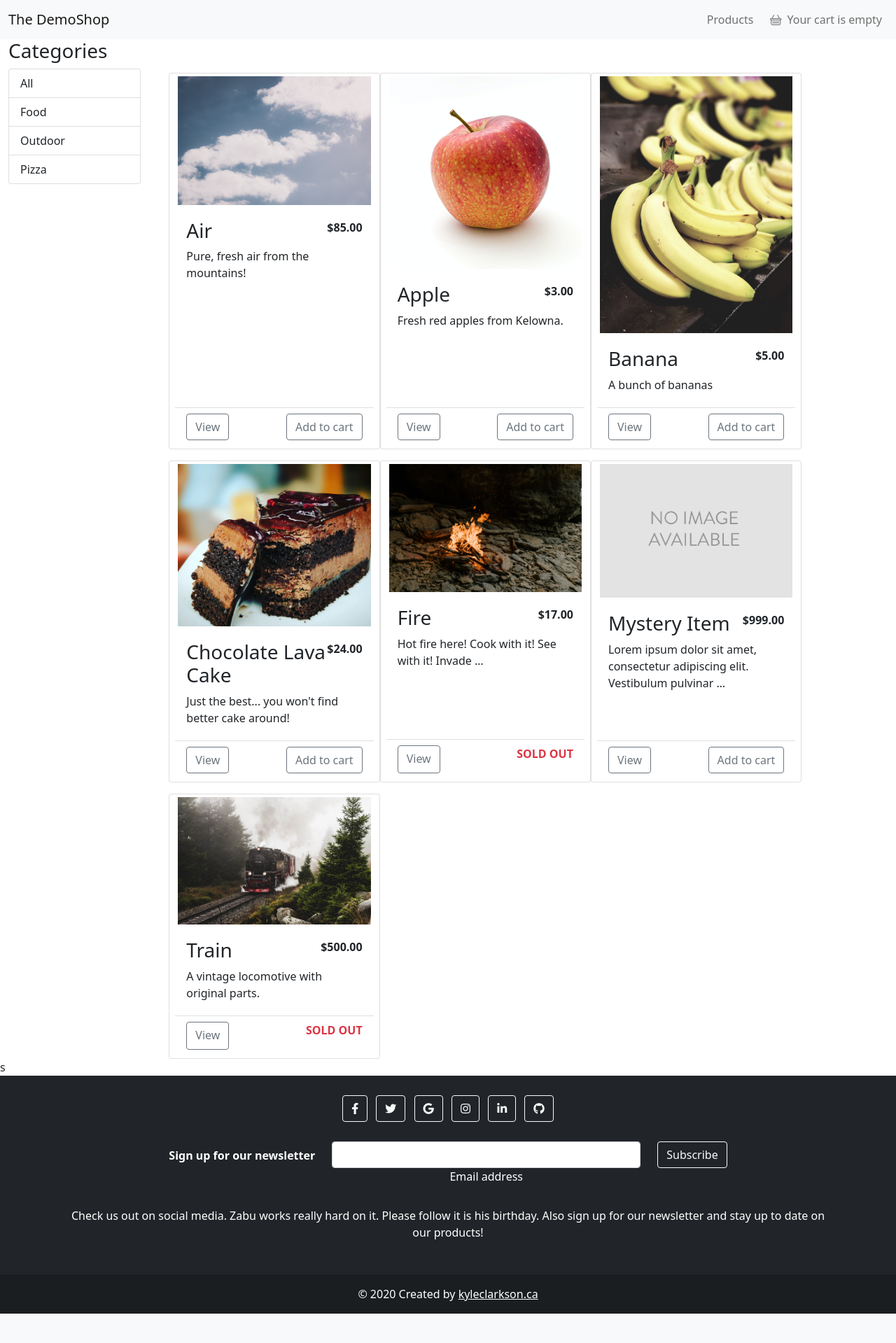
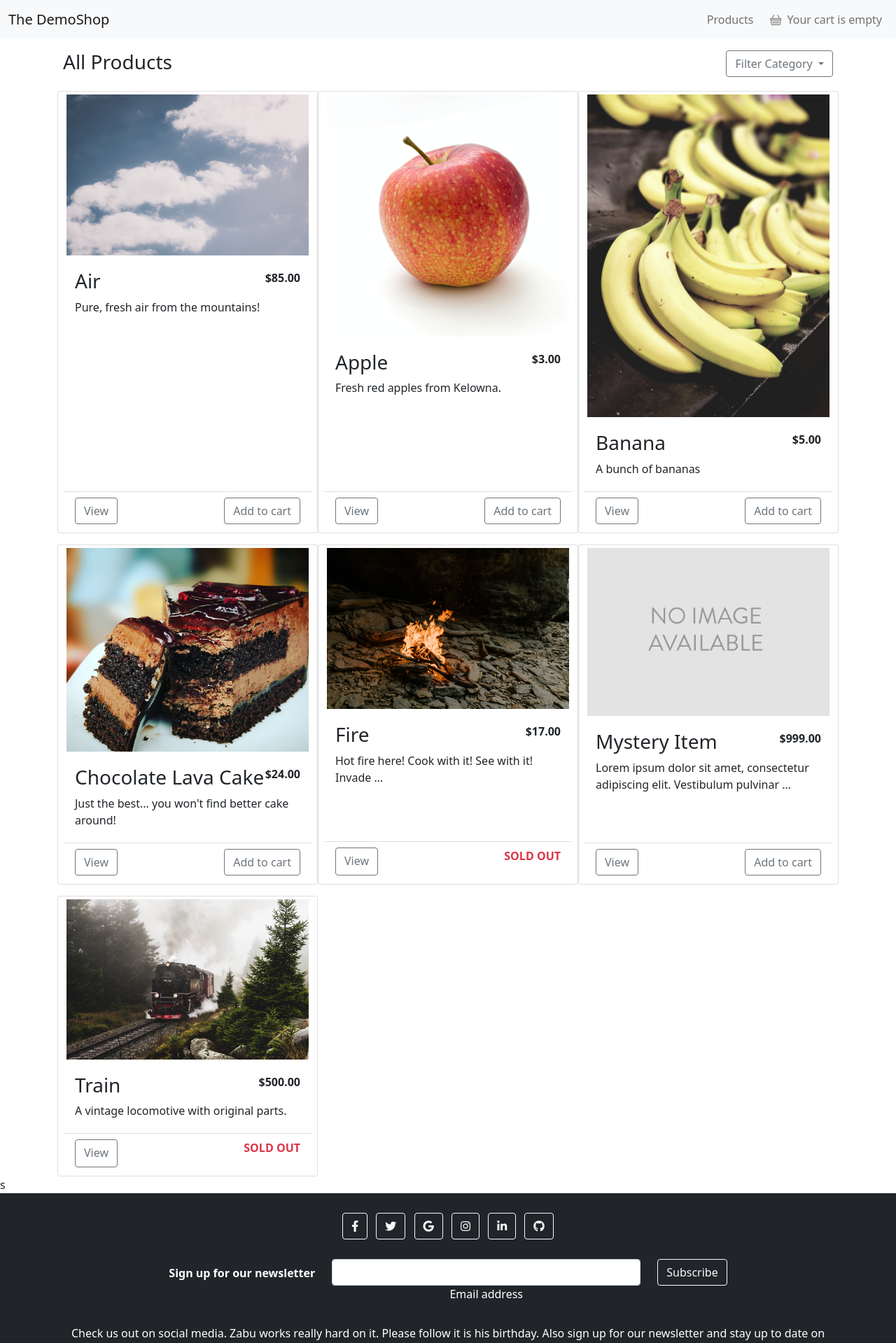
Before and after one commit to kylepclarkson/DemoShop, a Django app: page /products/ in a window 1280 px wide. Shown: the top 1919 px of the page at 70% size. Before the commit the page ends 1877 px from the top, so only its background shows below. Run offline with Django 3.2, Linux system fonts and the light colour scheme; data comes from the database, SQL or seed files in the repository; both versions use the stored data as it was after the commit; parts of the project's set-up code (start-up, migrations or seed data) failed here and were passed over; some libraries are stand-ins or nearby versions.

Commit message:
Updated list ui to filter by category.

```diff
--- a/cart/templates/cart/detail.html
+++ b/cart/templates/cart/detail.html
@@ -115,8 +115,8 @@
                 {% endif %}
             </div>
             <div class="row justify-content-end">
-                <a href="{% url 'shop:product_list' %}" class="btn btn-secondary mb-4">Continue Shopping</a>
-                <a href="{% url 'orders:order_create' %}" class="btn btn-primary mb-4">Checkout</a>
+                <a href="{% url 'shop:product_list' %}" class="btn btn-secondary mb-2 py-2">Continue Shopping</a>
+                <a href="{% url 'orders:order_create' %}" class="btn btn-primary mb-2 py-2">Checkout</a>
             </div>
         {% endif %}
     </div>
--- a/shop/templates/shop/product/list.html
+++ b/shop/templates/shop/product/list.html
@@ -10,27 +10,49 @@
 {% endblock %}
 
 {% block content %}
-    <div class="container-fluid">
-        <div class="row">
-            <div class="col-2">
-                <h3 class="">Categories</h3>
-                <div class="list-group">
-                    <a href="{% url 'shop:product_list' %}" class="list-group-item list-group-item-action">All</a>
+    <div class="container">
+        <div class="d-flex justify-content-between align-self-start my-3 px-2">
+            <h3>
+                {% if category %}
+                    {{ category }}
+                {% else %}
+                    All Products
+                {% endif %}
+            </h3>
+            <div class="dropdown">
+                <button class="btn btn-outline-secondary dropdown-toggle"
+                        type="button"
+                        id="dropdownMenuButton1"
+                        data-bs-toggle="dropdown"
+                        aria-expanded="false">
+                    Filter Category
+                </button>
+
+                <ul class="dropdown-menu">
+                    <li>
+                        <a href="{% url 'shop:product_list' %}" class="dropdown-item">
+                            All Products
+                        </a>
+                    </li>
                     {% for category in categories %}
-                        <a href="{% url 'shop:product_list_by_category' category.slug %}" class="list-group-item list-group-item-action">{{ category}}</a>
+                        <li>
+                            <a href="{% url 'shop:product_list_by_category' category.slug %}" class="dropdown-item">
+                                {{ category }}
+                            </a>
+                        </li>
                     {% endfor %}
+                </ul>
             </div>
         </div>
 
-            <div class="col-9">
-                <div class="container min-vh-100 pt-5" id="featured">
-                    <div class="row row-cols-1 row-cols-sm-1 row-cols-md-2 row-cols-lg-3 g-3">
+        <div class="row">
+            <div class="container min-vh-100" id="featured">
+                <div class="row row-cols-1 row-cols-sm-1 row-cols-md-2 row-cols-lg-3 g-3 px-2">
                     {% for product in products %}
                         {% include 'shop/product/product_card.html' %}
                     {% endfor %}
                 </div>
             </div>
         </div>
-        </div>
     </div>s
 {% endblock %}
```
Also changed, not shown: orders/templates/orders/order/create.html (+43 -71 lines), db.sqlite3. Lines whose indentation alone changed are shown as unchanged.
